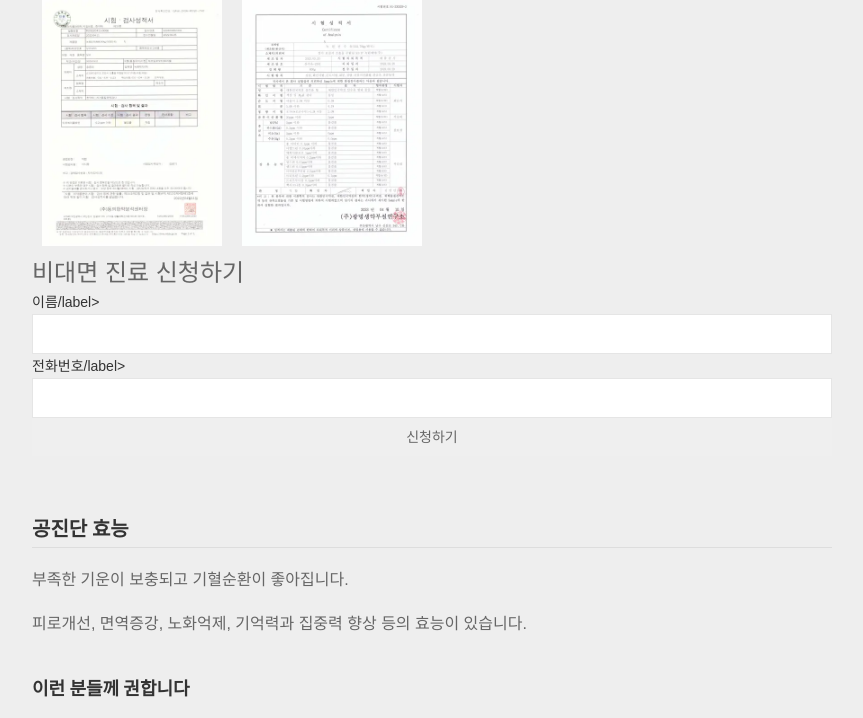
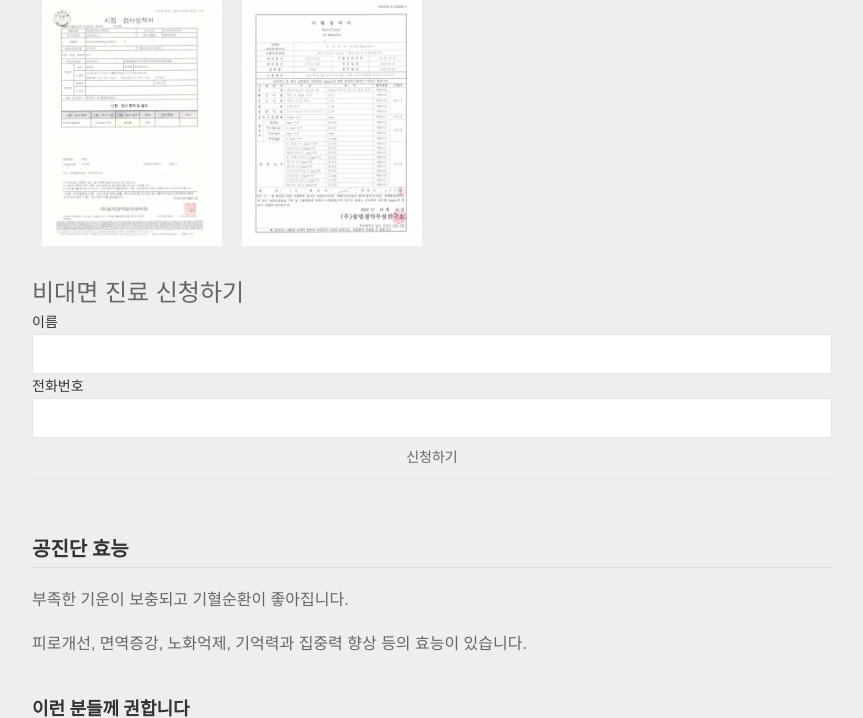
Before and after one commit to rukidding0918/gongjindan, a Python web app: template templates/base.html in a window 1280 px wide. Shown: the part 3221-3939 px from the top of the page, without its empty margins (208-1071 px from the left). Run offline with Jinja, Linux system fonts and the light colour scheme; the template is opened without the code that fills it, so the values that code supplies are empty; some libraries are stand-ins or nearby versions; some web fonts are replaced.

Commit message:
fix form bug

```diff
--- a/templates/contents/subscribe_form.html
+++ b/templates/contents/subscribe_form.html
@@ -1,12 +1,12 @@
-<form id="sendMail">
+<form id="sendMail" class="uk-margin-top">
     <fieldset class="uk-fieldset">
         <legend class="uk-legend">비대면 진료 신청하기</legend>
         <div class="uk-form-controls">
-            <label class="uk-form-label" for="name">이름/label>
+            <label class="uk-form-label" for="name">이름</label>
             <input class="uk-input" type="text" name='name' id='name'>
         </div>
         <div class="uk-form-controls">
-            <label class="uk-form-label" for="phoneNumber">전화번호/label>
+            <label class="uk-form-label" for="phoneNumber">전화번호</label>
             <input class="uk-input" type="tel" name="phoneNumber" id="phoneNumber">
         </div>
         <button class="uk-button uk-width-1-1" type="submit">신청하기</button>
@@ -15,7 +15,7 @@
 
 <script>
     const sendMailForm = document.querySelector('#sendMail');
-    sendMailForm.addEventListener('submit', (e)=>{
+    sendMailForm.addEventListener('submit', (e) => {
         e.preventDefault();
         var name = document.querySelector("#name").value;
         var phoneNumber = document.querySelector("#phoneNumber").value;
@@ -26,9 +26,9 @@
                 Accept: "application/json",
             },
             mode: "no-cors",
-            body: JSON.stringify({name: name, phoneNumber: phoneNumber})
+            body: JSON.stringify({ name: name, phoneNumber: phoneNumber })
         })
-        .then((res)=>{res.json()})
-        .then((result)=>{console.log(result)})
+            .then((res) => { res.json() })
+            .then((result) => { console.log(result) })
     });
 </script>
```
